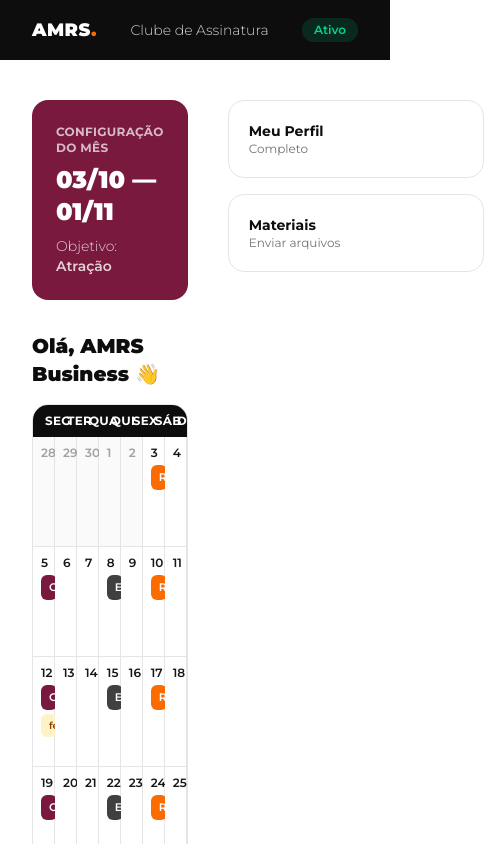
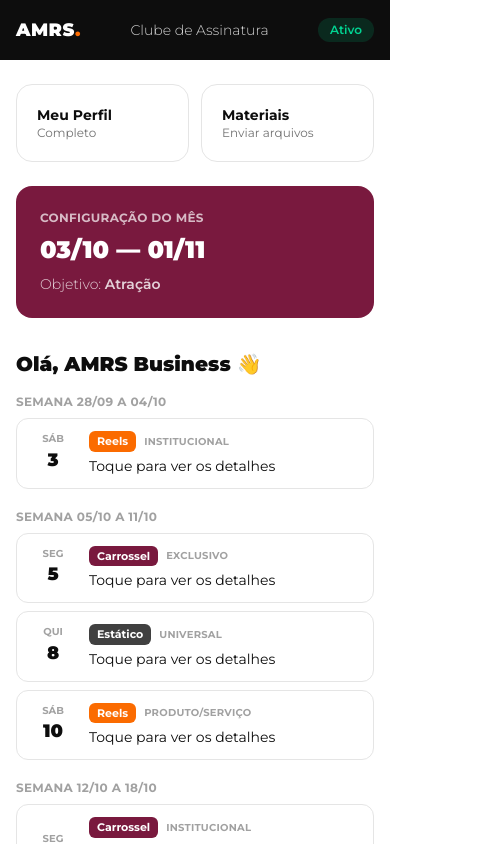
Before and after one commit to renatamalschitzky-creator/portal-amrs, a Next.js app: page /preview/calendario in a window 390 px wide. Shown: the top 844 px of the page, 484 px wide, since content can reach past the window. Built offline with nearby package versions, Linux system fonts and the light colour scheme.

Commit message:
Layout responsivo: lista por dia no celular e popup em folha inferior
Co-Authored-By: Claude Sonnet 5.5 <noreply@anthropic.com>
Claude-Session: https://claude.ai/code/session_01Utwas11Z9zfVVviEWvv6mh

```diff
--- a/src/app/cliente/[slug]/materiais/page.tsx
+++ b/src/app/cliente/[slug]/materiais/page.tsx
@@ -20,7 +20,7 @@ export default async function PaginaDeMateriais({
 
   return (
     <div className="min-h-screen bg-white">
-      <header className="flex items-center justify-between bg-amrs-preto px-8 py-4 text-white">
+      <header className="flex items-center justify-between bg-amrs-preto px-4 py-4 sm:px-8 text-white">
         <a href={`/cliente/${slug}?token=${t}`} className="text-sm font-semibold text-neutral-300">
           ← Voltar ao calendário
         </a>
@@ -29,7 +29,7 @@ export default async function PaginaDeMateriais({
         </div>
       </header>
 
-      <main className="mx-auto max-w-2xl px-8 py-10">
+      <main className="mx-auto max-w-2xl px-4 py-6 sm:px-8 sm:py-10">
         <h1 className="mb-1 text-2xl font-black text-amrs-preto">Materiais</h1>
         <p className="mb-8 text-sm font-light text-neutral-500">
           Catálogo, manual de marca, Projeto Digital, referências — pode enviar ou atualizar a
--- a/src/app/cliente/[slug]/perfil/page.tsx
+++ b/src/app/cliente/[slug]/perfil/page.tsx
@@ -21,7 +21,7 @@ export default async function PaginaDePerfil({
 
   return (
     <div className="min-h-screen bg-white">
-      <header className="flex items-center justify-between bg-amrs-preto px-8 py-4 text-white">
+      <header className="flex items-center justify-between bg-amrs-preto px-4 py-4 sm:px-8 text-white">
         <a href={`/cliente/${slug}?token=${t}`} className="text-sm font-semibold text-neutral-300">
           ← Voltar ao calendário
         </a>
@@ -30,7 +30,7 @@ export default async function PaginaDePerfil({
         </div>
       </header>
 
-      <main className="mx-auto max-w-3xl px-8 py-10">
+      <main className="mx-auto max-w-3xl px-4 py-6 sm:px-8 sm:py-10">
         <h1 className="mb-1 text-2xl font-black text-amrs-preto">Meu Perfil</h1>
         <p className="mb-8 text-sm font-light text-neutral-500">
           {briefing?.status === "Desatualizado"
--- a/src/app/preview/calendario/page.tsx
+++ b/src/app/preview/calendario/page.tsx
@@ -27,7 +27,7 @@ export default function PreviewCalendario() {
   const posts = gerarPostsMock();
   return (
     <div className="min-h-screen bg-white">
-      <header className="flex items-center justify-between bg-amrs-preto px-8 py-4 text-white">
+      <header className="flex items-center justify-between bg-amrs-preto px-4 py-4 sm:px-8 text-white">
         <div className="text-lg font-black tracking-wide">
           AMRS<span className="text-amrs-laranja">.</span>
         </div>
@@ -37,8 +37,8 @@ export default function PreviewCalendario() {
         </div>
       </header>
 
-      <main className="mx-auto flex max-w-6xl gap-10 px-8 py-10">
-        <div className="flex-1">
+      <main className="mx-auto flex max-w-6xl flex-col gap-6 px-4 py-6 sm:px-8 sm:py-10 lg:flex-row lg:gap-10">
+        <div className="min-w-0 flex-1">
           <div className="mb-8 flex flex-col gap-2 rounded-2xl bg-amrs-vinho p-6 text-white">
             <div className="text-xs font-bold uppercase tracking-wide text-white/70">
               Configuração do mês
@@ -54,7 +54,7 @@ export default function PreviewCalendario() {
           <CalendarioGrid posts={posts} />
         </div>
 
-        <aside className="w-64 shrink-0 space-y-4">
+        <aside className="order-first grid shrink-0 grid-cols-2 gap-3 lg:order-none lg:block lg:w-64 lg:space-y-4">
           <a className="block rounded-2xl border border-neutral-200 p-5 hover:border-amrs-laranja">
             <div className="text-sm font-bold text-amrs-preto">Meu Perfil</div>
             <div className="text-xs text-neutral-500">Completo</div>
--- a/src/app/preview/materiais/page.tsx
+++ b/src/app/preview/materiais/page.tsx
@@ -1,14 +1,14 @@
 export default function PreviewMateriais() {
   return (
     <div className="min-h-screen bg-white">
-      <header className="flex items-center justify-between bg-amrs-preto px-8 py-4 text-white">
+      <header className="flex items-center justify-between bg-amrs-preto px-4 py-4 sm:px-8 text-white">
         <span className="text-sm font-semibold text-neutral-300">← Voltar ao calendário</span>
         <div className="text-lg font-black tracking-wide">
           AMRS<span className="text-amrs-laranja">.</span>
         </div>
       </header>
 
-      <main className="mx-auto max-w-2xl px-8 py-10">
+      <main className="mx-auto max-w-2xl px-4 py-6 sm:px-8 sm:py-10">
         <h1 className="mb-1 text-2xl font-black text-amrs-preto">Materiais</h1>
         <p className="mb-8 text-sm font-light text-neutral-500">
           Catálogo, manual de marca, Projeto Digital, referências — pode enviar ou atualizar a
--- a/src/app/preview/perfil/page.tsx
+++ b/src/app/preview/perfil/page.tsx
@@ -3,14 +3,14 @@ import { BLOCOS } from "@/lib/briefing-perguntas";
 export default function PreviewPerfil() {
   return (
     <div className="min-h-screen bg-white">
-      <header className="flex items-center justify-between bg-amrs-preto px-8 py-4 text-white">
+      <header className="flex items-center justify-between bg-amrs-preto px-4 py-4 sm:px-8 text-white">
         <span className="text-sm font-semibold text-neutral-300">← Voltar ao calendário</span>
         <div className="text-lg font-black tracking-wide">
           AMRS<span className="text-amrs-laranja">.</span>
         </div>
       </header>
 
-      <main className="mx-auto max-w-3xl px-8 py-10">
+      <main className="mx-auto max-w-3xl px-4 py-6 sm:px-8 sm:py-10">
         <h1 className="mb-1 text-2xl font-black text-amrs-preto">Meu Perfil</h1>
         <p className="mb-8 text-sm font-light text-neutral-500">
           Responda com calma — quanto mais completo, melhor fica o resultado final.
--- a/src/components/BriefingForm.tsx
+++ b/src/components/BriefingForm.tsx
@@ -43,7 +43,7 @@ export default function BriefingForm({
 
   return (
     <div className="flex flex-col gap-10">
-      <div className="sticky top-0 z-10 -mx-8 flex items-center justify-between bg-white/95 px-8 py-3 backdrop-blur">
+      <div className="sticky top-0 z-10 -mx-4 flex items-center justify-between gap-3 bg-white/95 px-4 py-3 sm:-mx-8 sm:px-8 backdrop-blur">
         <div className="text-xs font-semibold text-neutral-500">
           {respondidas} de {TOTAL_PERGUNTAS} perguntas respondidas
         </div>
--- a/src/components/CalendarioGrid.tsx
+++ b/src/components/CalendarioGrid.tsx
@@ -58,7 +58,71 @@ export default function CalendarioGrid({ posts }: { posts: PostCalendario[] }) {
 
   return (
     <div className="flex flex-col gap-4">
-      <div className="overflow-hidden rounded-2xl border border-neutral-200">
+      {/* Celular: lista por dia */}
+      <div className="flex flex-col gap-5 md:hidden">
+        {semanas.map((semana, si) => {
+          const diasComPost = semana.filter((d) => d.posts.length > 0);
+          if (diasComPost.length === 0) return null;
+          const primeiro = semana[0].data;
+          const ultimo = semana[6].data;
+          const fmt = (d: Date) =>
+            d.toLocaleDateString("pt-BR", { day: "2-digit", month: "2-digit" });
+          return (
+            <section key={si}>
+              <div className="mb-2 text-xs font-bold uppercase tracking-wide text-neutral-400">
+                Semana {fmt(primeiro)} a {fmt(ultimo)}
+              </div>
+              <div className="flex flex-col gap-2">
+                {diasComPost.flatMap((dia) =>
+                  dia.posts.map((p) => (
+                    <button
+                      key={p.id}
+                      onClick={() => setPostSelecionado(p)}
+                      className="flex items-center gap-3 rounded-xl border border-neutral-200 bg-white p-3 text-left active:bg-neutral-50"
+                    >
+                      <div className="w-12 shrink-0 text-center leading-tight">
+                        <div className="text-[10px] font-bold uppercase text-neutral-400">
+                          {dia.data
+                            .toLocaleDateString("pt-BR", { weekday: "short" })
+                            .replace(".", "")}
+                        </div>
+                        <div className="text-lg font-black text-amrs-preto">
+                          {dia.data.getDate()}
+                        </div>
+                      </div>
+                      <div className="min-w-0 flex-1">
+                        <div className="mb-1 flex flex-wrap items-center gap-2">
+                          <span
+                            className={`rounded-md px-2 py-0.5 text-[11px] font-bold ${corDoFormato(
+                              p.formato
+                            )}`}
+                          >
+                            {p.formato ?? "Post"}
+                          </span>
+                          <span className="text-[10px] font-bold uppercase tracking-wide text-neutral-400">
+                            {p.editoria ?? ""}
+                          </span>
+                          {p.feriado && (
+                            <span className="rounded-md bg-amber-100 px-2 py-0.5 text-[10px] font-semibold text-amber-800">
+                              data comemorativa
+                            </span>
+                          )}
+                        </div>
+                        <div className="line-clamp-2 text-sm text-amrs-preto">
+                          {p.direcionamentoTema || "Toque para ver os detalhes"}
+                        </div>
+                      </div>
+                    </button>
+                  ))
+                )}
+              </div>
+            </section>
+          );
+        })}
+      </div>
+
+      {/* Computador e tablet: grade do mês */}
+      <div className="hidden overflow-hidden rounded-2xl border border-neutral-200 md:block">
         <div className="grid grid-cols-7 bg-amrs-preto text-white">
           {DIAS_SEMANA.map((d) => (
             <div key={d} className="px-3 py-2 text-center text-xs font-bold tracking-wide">
@@ -107,14 +171,14 @@ export default function CalendarioGrid({ posts }: { posts: PostCalendario[] }) {
 
       {postSelecionado && (
         <div
-          className="fixed inset-0 z-20 flex items-center justify-center bg-black/40 px-6"
+          className="fixed inset-0 z-20 flex items-end justify-center bg-black/40 sm:items-center sm:px-6"
           onClick={() => setPostSelecionado(null)}
         >
           <div
-            className="max-h-[85vh] w-full max-w-md overflow-y-auto rounded-2xl bg-white p-6 shadow-xl"
+            className="max-h-[88vh] w-full max-w-md overflow-y-auto rounded-t-2xl bg-white p-5 shadow-xl sm:rounded-2xl sm:p-6"
             onClick={(e) => e.stopPropagation()}
           >
-            <div className="mb-3 flex items-center justify-between">
+            <div className="sticky top-0 -mt-1 mb-3 flex items-center justify-between bg-white py-1">
               <span
                 className={`rounded-md px-2 py-1 text-xs font-bold ${corDoFormato(
                   postSelecionado.formato
--- a/src/components/ConfiguracaoDoMes.tsx
+++ b/src/components/ConfiguracaoDoMes.tsx
@@ -52,13 +52,13 @@ export default function ConfiguracaoDoMes({
 
   if (!editando) {
     return (
-      <div className="mb-8 flex flex-col gap-2 rounded-2xl bg-amrs-vinho p-6 text-white">
+      <div className="mb-6 flex flex-col gap-2 rounded-2xl bg-amrs-vinho p-5 sm:mb-8 sm:p-6 text-white">
         <div className="flex items-start justify-between gap-4">
           <div>
             <div className="text-xs font-bold uppercase tracking-wide text-white/70">
               Configuração do mês
             </div>
-            <div className="text-2xl font-black">{ciclo || "Ciclo atual"}</div>
+            <div className="text-xl font-black sm:text-2xl">{ciclo || "Ciclo atual"}</div>
           </div>
           <button
             onClick={() => setEditando(true)}
@@ -95,7 +95,7 @@ export default function ConfiguracaoDoMes({
   }
 
   return (
-    <div className="mb-8 flex flex-col gap-4 rounded-2xl bg-amrs-vinho p-6 text-white">
+    <div className="mb-6 flex flex-col gap-4 rounded-2xl bg-amrs-vinho p-5 sm:mb-8 sm:p-6 text-white">
       <div className="text-xs font-bold uppercase tracking-wide text-white/70">
         Configuração do mês
       </div>
```
Also changed, not shown: src/app/cliente/[slug]/page.tsx (+7 -7 lines).
